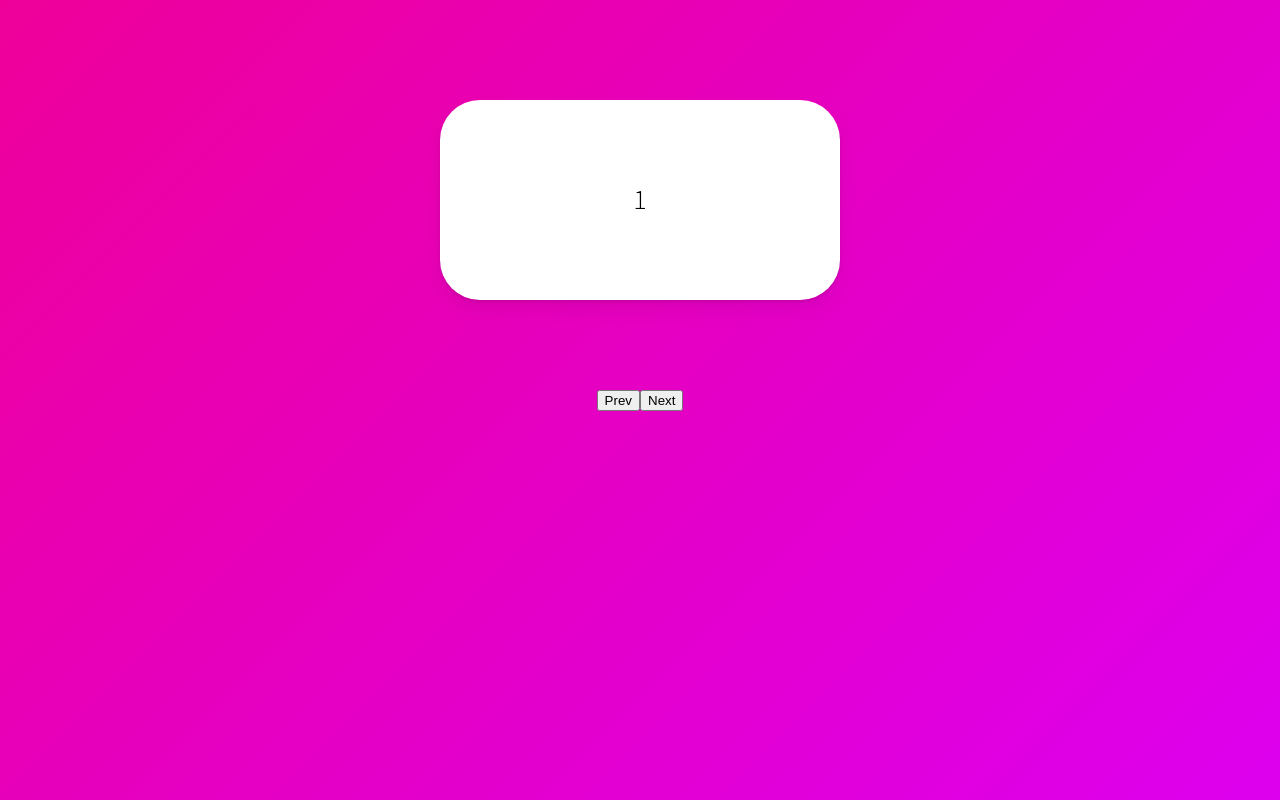
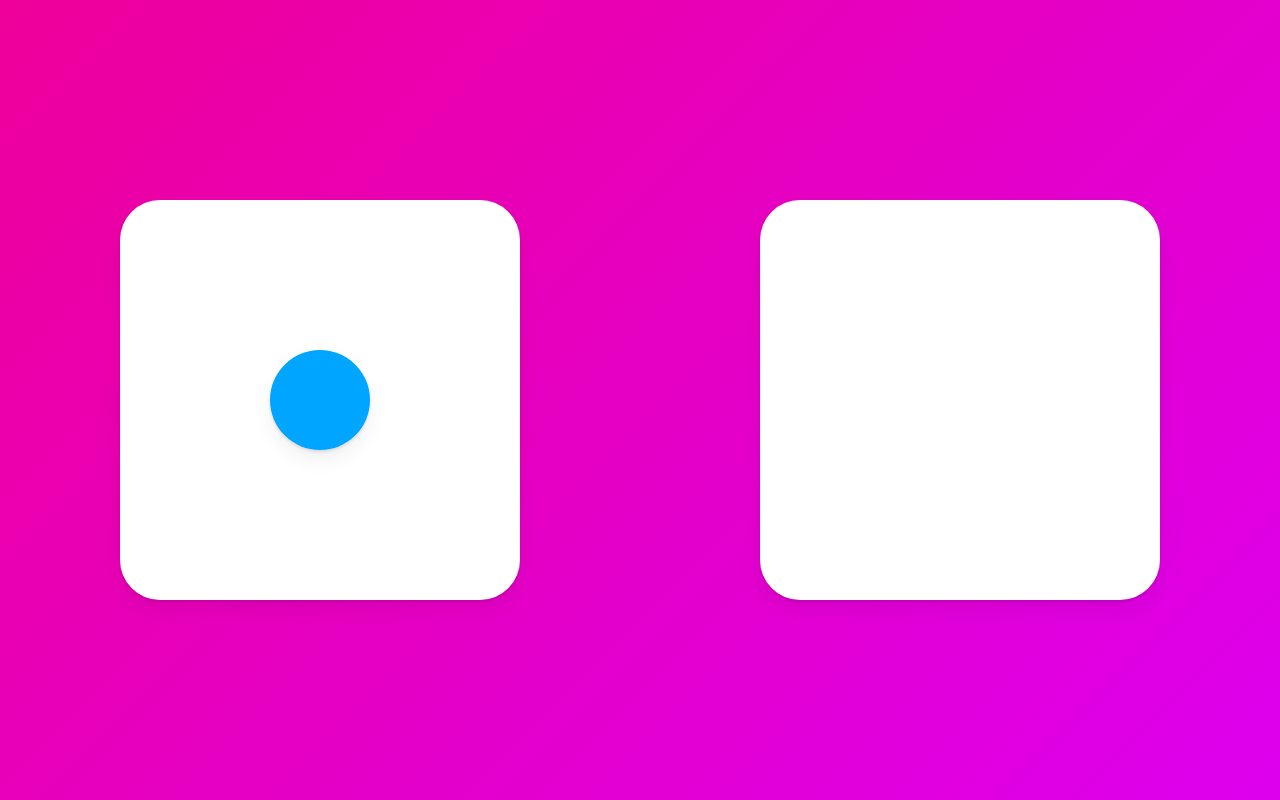
Before and after one commit to YuchanJung/animations, a React (Create React App) app: page / in a window 1280 px wide. Built offline with nearby package versions, Linux system fonts and the light colour scheme.

Commit message:
layout animations

```diff
--- a/src/App.tsx
+++ b/src/App.tsx
@@ -6,18 +6,16 @@
   height: 100vh;
   width: 100vw;
   display: flex;
-  justify-content: center;
+  justify-content: space-around;
   align-items: center;
   background: linear-gradient(135deg, #e09, #d0e);
 `;
 
 const Box = styled(motion.div)`
   width: 400px;
-  height: 200px;
+  height: 400px;
   background-color: rgba(255, 255, 255, 1);
   border-radius: 40px;
-  position: absolute;
-  top: 100px;
   display: flex;
   justify-content: center;
   align-items: center;
@@ -25,58 +23,21 @@
   box-shadow: 0 2px 3px rgba(0, 0, 0, 0.1), 0 10px 20px rgba(0, 0, 0, 0.06);
 `;
 
-
-const boxVariants: Variants = {
-  entry: (isBack: boolean) => ({
-    x: isBack ? -500 : 500,
-    opacity: 0,
-    scale: 0,
-  }),
-  center: {
-    x: 0,
-    opacity: 1,
-    scale: 1,
-    transition: {
-      duration: 1,
-    },
-  },
-  exit: (isBack: boolean) => ({
-    x: isBack ? 500 : -500,
-    opacity: 0,
-    scale: 0,
-    transition: {
-      duration: 1,
-    },
-  }),
-};
+const Circle = styled(motion.div)`
+  background-color: #00a5ff;
+  width: 100px;
+  height: 100px;
+  border-radius: 50px;
+  box-shadow: 0 2px 3px rgba(0, 0, 0, 0.1), 0 10px 20px rgba(0, 0, 0, 0.06);
+`;
 
 function App() {
-  const [visible, setVisible] = useState(1);
-  const [isBack, setIsBack] = useState(false);
-  const changeNext = () => {
-    setIsBack(false);
-    setVisible((prev) => (prev === 10 ? 10 : prev + 1));
-  };
-  const changePrev = () => {
-    setIsBack(true);
-    setVisible((prev) => (prev === 1 ? 1 : prev - 1));
-  };
+  const [clicked, setClicked] = useState(false);
+  const toggleClicked = () => setClicked((prev) => !prev);
   return (
-    <Wrapper>
-      <AnimatePresence custom={isBack}>
-        <Box
-          custom={isBack}
-          variants={boxVariants}
-          initial="entry"
-          animate="center"
-          exit="exit"
-          key={visible}
-        >
-          {visible}
-        </Box>
-      </AnimatePresence>
-      <button onClick={changePrev}>Prev</button>
-      <button onClick={changeNext}>Next</button>
+    <Wrapper onClick={toggleClicked}>
+      <Box>{!clicked ? <Circle layoutId="circle"/> : null}</Box>
+      <Box>{clicked ? <Circle layoutId="circle"/> : null}</Box>
     </Wrapper>
   );
 }
```
